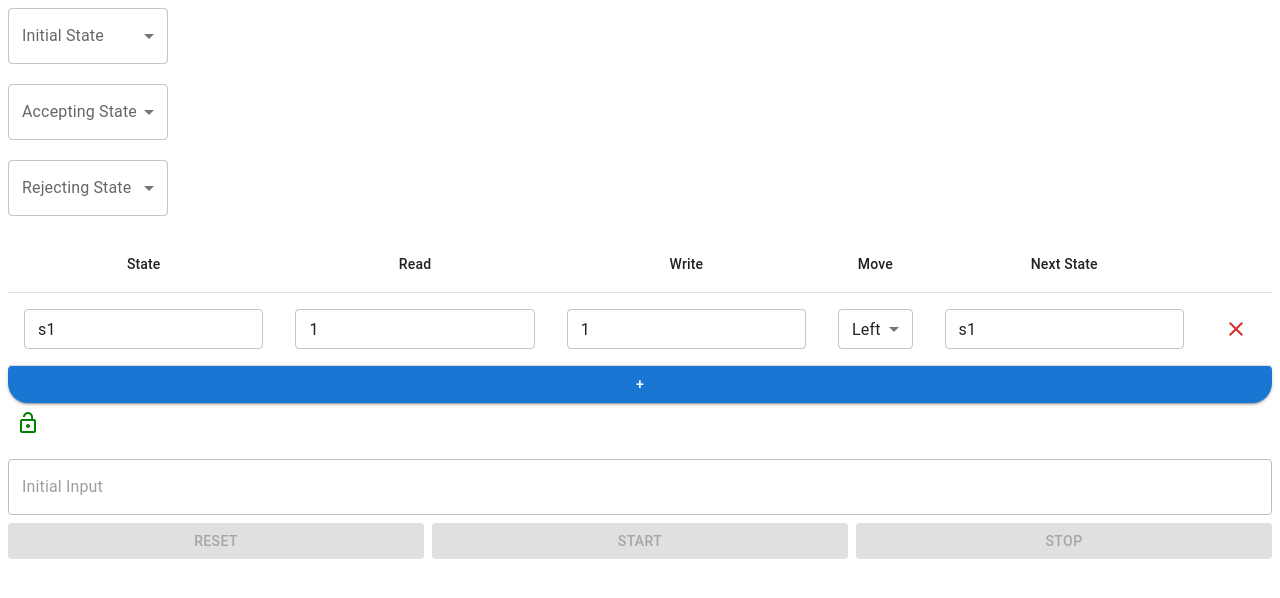
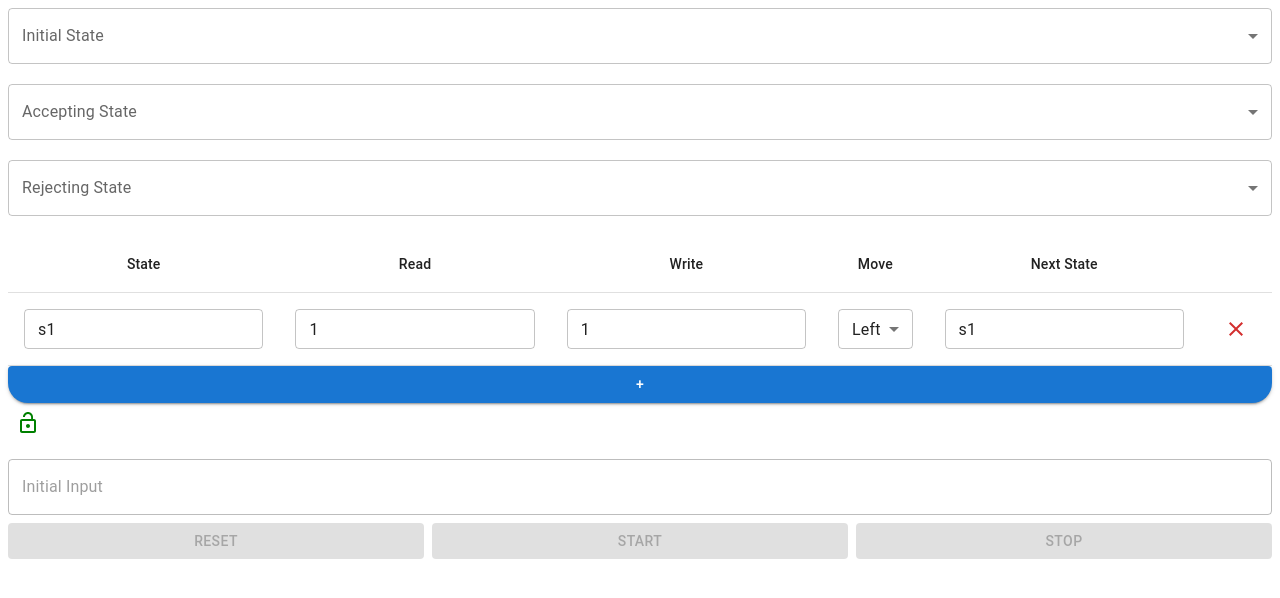
Before and after one commit to Kr1sh1/Turing-Machine-Simulator, a React (Vite) app: page /machines in a window 1280 px wide. Shown: the top 598 px of the page. Built offline with nearby package versions, Linux system fonts and the light colour scheme.

Commit message:
Refactor one-dimensional Grid to a Stack in StateSelection

```diff
--- a/src/components/StateSelection.jsx
+++ b/src/components/StateSelection.jsx
@@ -1,4 +1,4 @@
-import { FormControl, Grid, InputLabel, MenuItem, Select } from "@mui/material";
+import { FormControl, InputLabel, MenuItem, Select, Stack } from "@mui/material";
 
 export default function StateSelection({ states, selections, setSelections, editorIsLocked }) {
   const handleSelectionChange = (value, type) => {
@@ -13,10 +13,9 @@ export default function StateSelection({ states, selections, setSelections, edit
   }
 
   return (
-    <Grid container direction="column">
+    <Stack>
       {Object.keys(selections).map(type => (
-        <Grid item key={type}>
-          <FormControl sx={{ minWidth: "160px", paddingBottom: "20px" }} disabled={editorIsLocked}>
+        <FormControl sx={{ minWidth: "160px", paddingBottom: "20px" }} disabled={editorIsLocked} key={type}>
           <InputLabel>{type}</InputLabel>
           <Select
             labelId="demo-simple-select-helper-label"
@@ -31,8 +30,7 @@ export default function StateSelection({ states, selections, setSelections, edit
             ))}
           </Select>
         </FormControl>
-        </Grid>
       ))}
-    </Grid>
+    </Stack>
   )
 }
```
Lines whose indentation alone changed are shown as unchanged.
